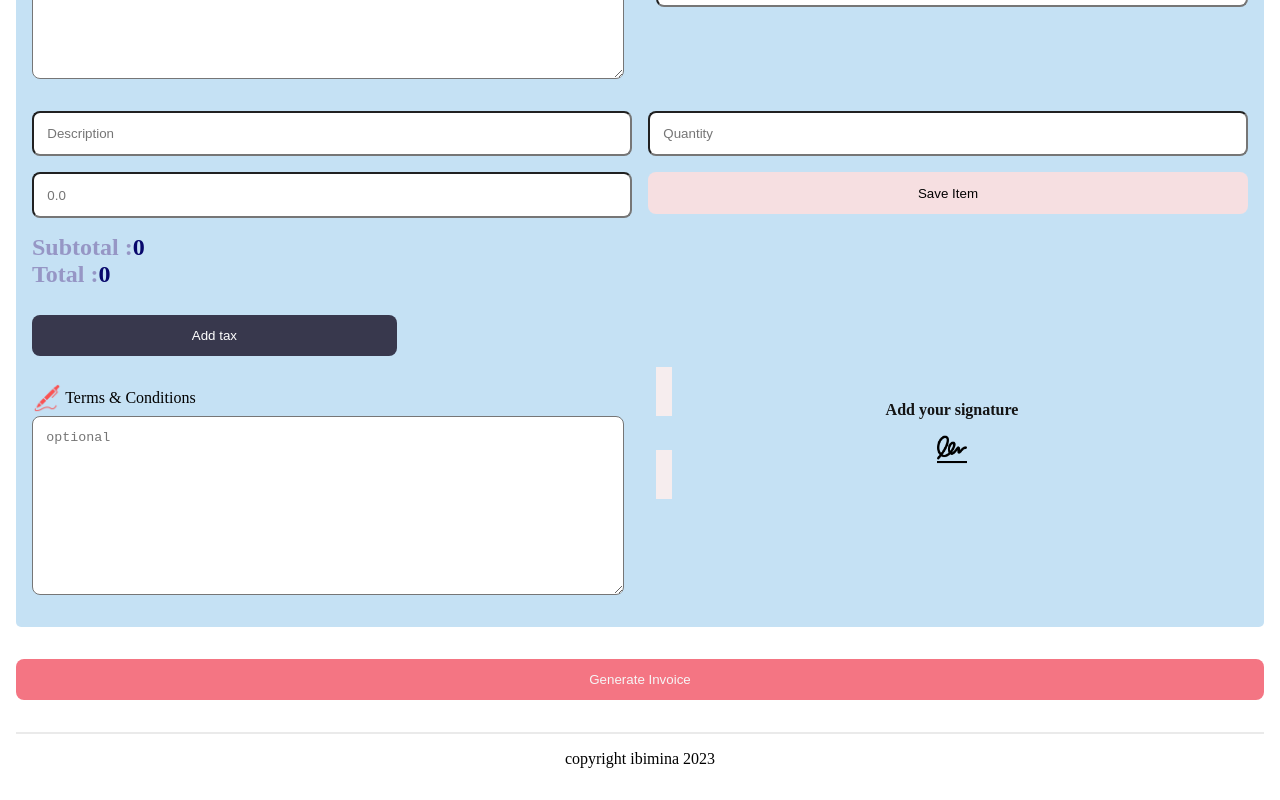
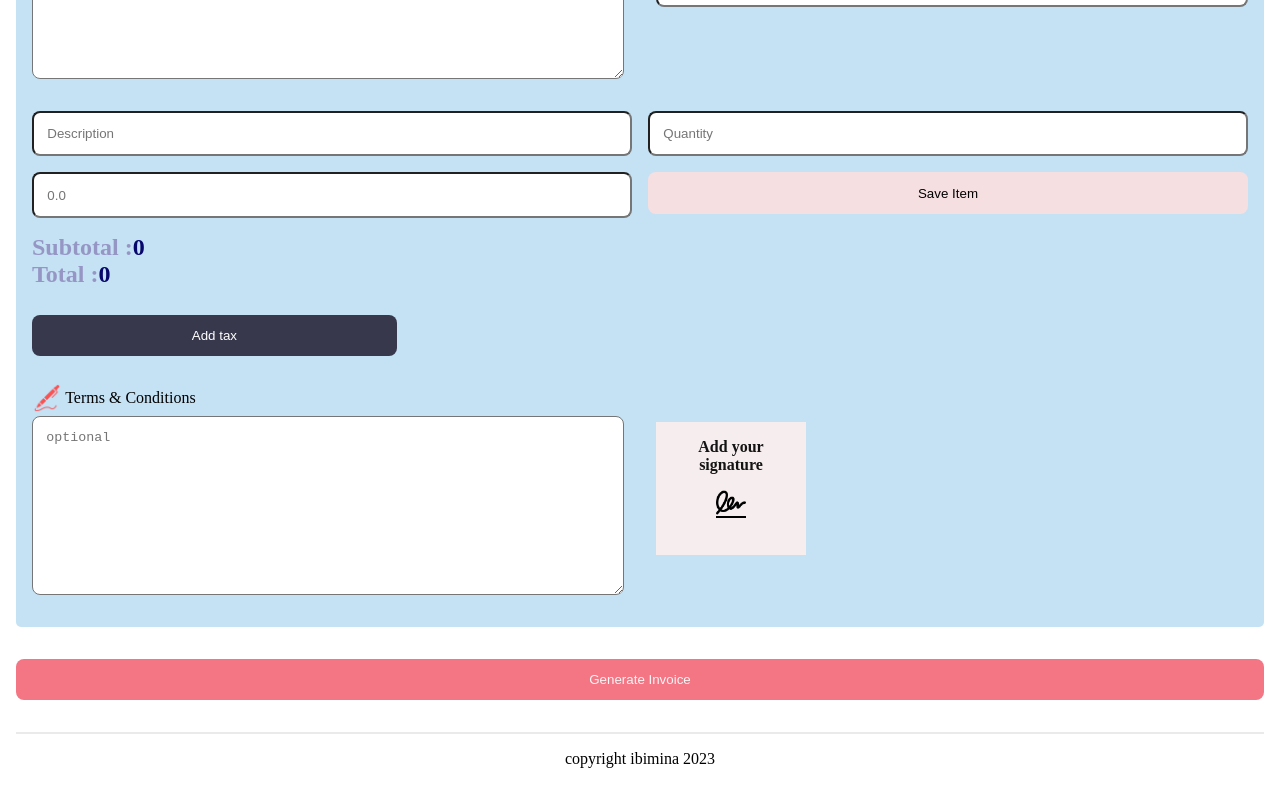
Before and after one commit to ibimina/Bill, a Next.js app: page /invoiceform in a window 1280 px wide. Shown: the part 467-1267 px from the top of the page. Built offline with nearby package versions, Linux system fonts and the light colour scheme.

Commit message:
docs: style input file placeholder

```diff
--- a/src/styles/Home.module.css
+++ b/src/styles/Home.module.css
@@ -88,6 +88,11 @@
   display: grid;
   grid-template-columns: 1fr 1fr;
   gap: 2em;
+}
+.sign_wrap{
+  display: flex;
+  align-items: center;
+  gap: 1em;
 }
 .sign {
   background-color: rgb(246, 237, 238);
```
